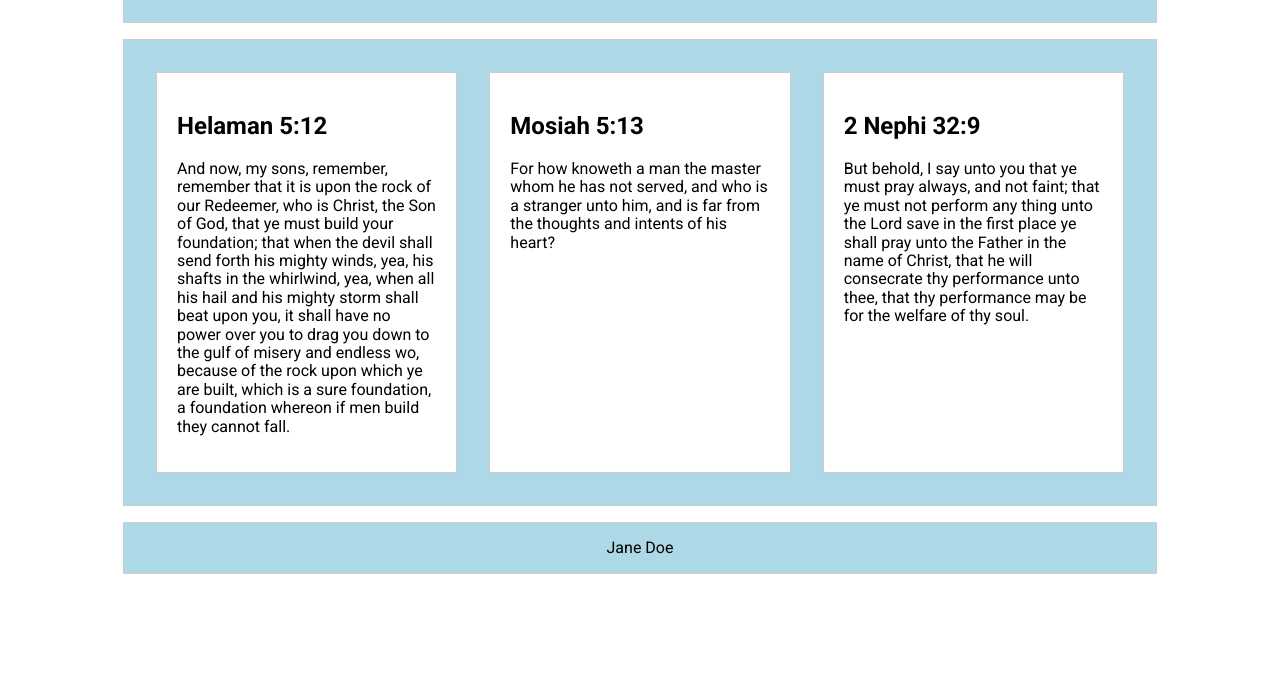
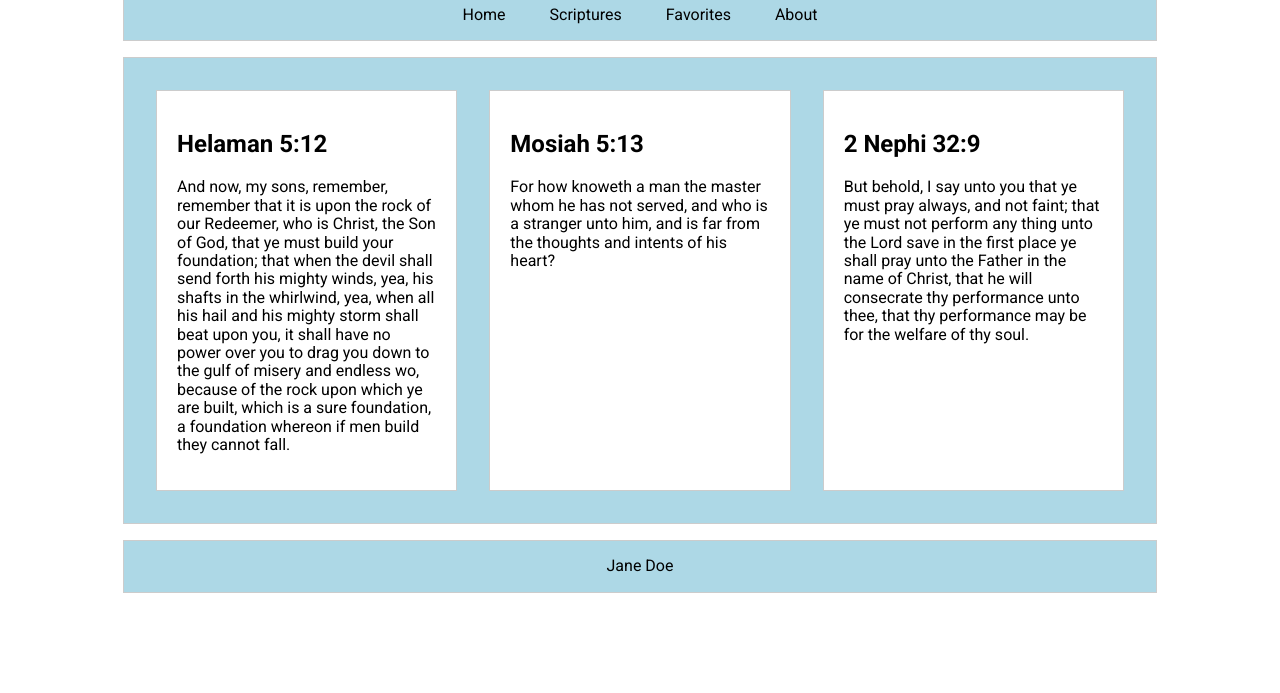
Before and after one commit to adamgsheridan/wdd131, a plain HTML site: page ponder/responsive/responsive.html in a window 1280 px wide. Shown: the part 107-800 px from the top of the page. Drawn offline with nearby package versions, Linux system fonts and the light colour scheme.

Commit message:
responsive page actually done now

```diff
--- a/ponder/responsive/responsive.css
+++ b/ponder/responsive/responsive.css
@@ -1,4 +1,3 @@
-
 @import url("https://fonts.googleapis.com/css2?family=Roboto:ital,wght@0,100..900;1,100..900&display=swap");
 
 body {
@@ -79,7 +78,11 @@ footer {
         border: none;
     }
     nav {
+        display: block;
         text-align: center;
+    }
+    .hide {
+        display: block;
     }
 }
 
```
